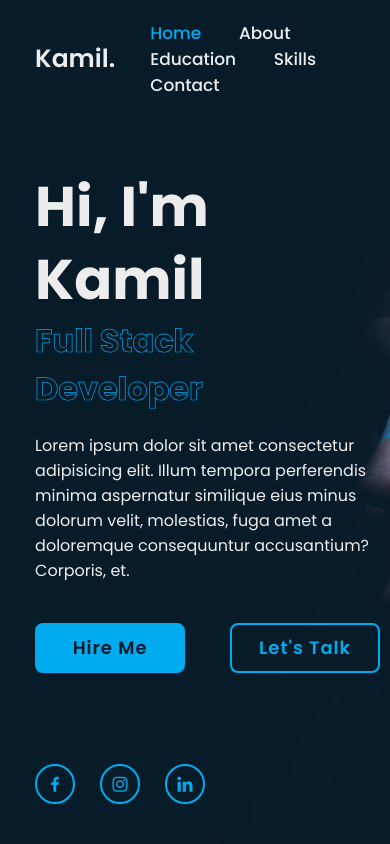
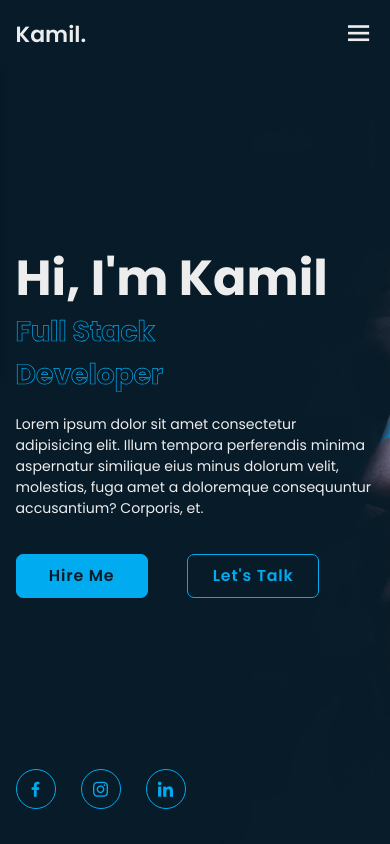
Before and after one commit to Glowawklawe/Portfolio_, a plain HTML site: page index.html in a window 390 px wide. Shown: the top 844 px of the page. Drawn offline with nearby package versions, Linux system fonts and the light colour scheme.

Commit message:
Build Toggle icon navbar

```diff
--- a/css/style.css
+++ b/css/style.css
@@ -622,3 +622,87 @@ color: var(--text-color);
 .footer-iconTop a:hover i{
     color: var(--main-color);
 }
+
+@media (max-width: 1200px){
+    html{
+        font-size: 55%;
+    }
+}
+
+@media (max-width: 991px){
+    .header{
+        padding: 2rem 4%;
+    }
+
+    section{
+        padding: 10rem 4% 2 rem;
+    }
+
+    .home{
+        padding: 0 4%;
+    }
+
+    .footer{
+        padding: 2rem 4%;
+    }
+}
+
+@media (max-width: 768px){
+    .header{
+        background: var(--bg-color);
+    }
+
+    #menu-icon{
+        display: block;
+    }
+
+    .navbar{
+        position: absolute;
+        top: 100%;
+        left: -100%;
+        width: 100%;
+        padding: 1rem 4%;
+        background: var(--main-color);
+        box-shadow: 0 .5rem 1rem rgba(0, 0, 0, .2);
+        transition: .25s ease;
+        transition-delay: .25s;
+        z-index: 0;
+    }
+
+    .active{
+        left: 0;
+        transition-delay: 0s;
+    }
+
+    .navbar .active-nav{
+        position: absolute;
+        top: 0;
+        left: -100%;
+        width: 100%;
+        height: 100%;
+        background: var(--bg-color);
+        border-top: .1rem solid rgba(0, 0, 0, .2);
+        z-index: -1 ;
+        transition: .25s ease;
+        transition-delay: 0s;
+    }
+
+    .active .active-nav{
+        left: 0;
+        transition-delay: .25s;
+    }
+
+    .navbar a{
+        display:block;
+        font-size: 2rem;
+        margin: 3rem 0;
+        transform: translateX(-20rem);
+        transition: .25s ease;
+        transition-delay: 0s;
+    }
+
+    .active a{
+        transform: translateX(0);
+        transition-delay: .25s;
+    }
+}
--- a/index.html
+++ b/index.html
@@ -31,6 +31,8 @@
         <a href="#education">Education</a>
         <a href="#skills">Skills</a>
         <a href="#contact">Contact</a>
+
+        <span class="active-nav"></span>
       </nav>
     </header>
 
--- a/js/script.js
+++ b/js/script.js
@@ -1,4 +1,11 @@
 // toggle icon navbar
+let menuIcon = document.querySelector('#menu-icon');
+let navbar = document.querySelector('.navbar');
+
+menuIcon.onclick = () => {
+    menuIcon.classList.toggle('bx-x');
+    navbar.classList.toggle('active');
+}
 
 // scroll sections
 let sections = document.querySelectorAll('section');
```
